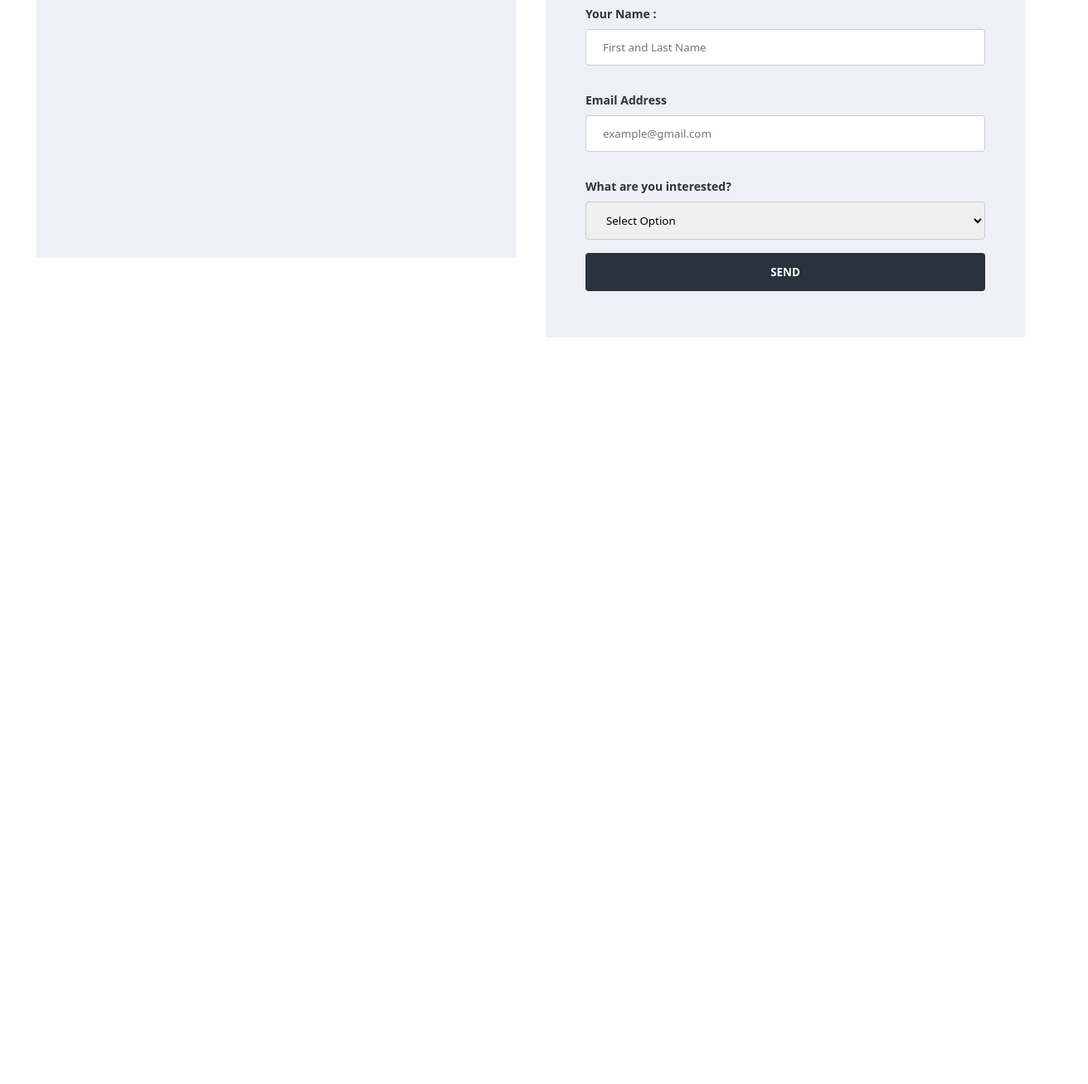
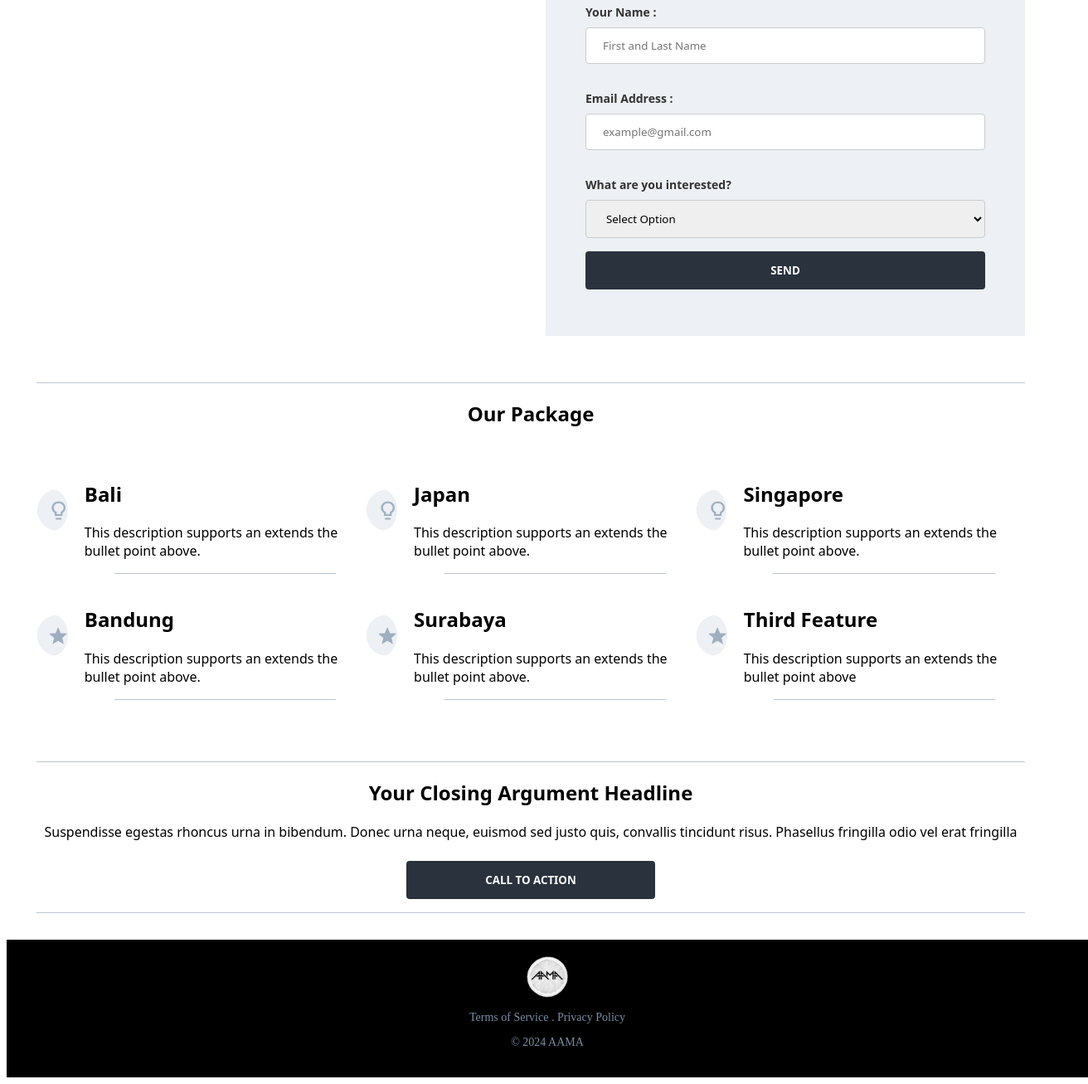
Before and after one commit to revou-fundamental-course/18-mar-24-aldynaditya, a plain HTML site: page index.html in a window 1280 px wide. Shown: the part 468-1775 px from the top of the page at 83% size, 1312 px wide, since content can reach past the window. Before the commit the page ends 883 px from the top, so only its background shows below. Drawn offline with Linux system fonts and the light colour scheme.

Commit message:
third commit

```diff
--- a/css/style.css
+++ b/css/style.css
@@ -21,18 +21,18 @@ hr {
 }
 
 .nav-button {
-    border: 1px solid;
+    border: 1px solid #798DA3;
     padding: 10px 20px;
     margin: 0;
     background-color: #ffffff;
-    color: rgb(0, 0, 0);
+    color: #000000;
     text-decoration: none;
+    font-weight: 500;
     font-family: system-ui, -apple-system, BlinkMacSystemFont, 'Segoe UI', Roboto, Oxygen, Ubuntu, Cantarell, 'Open Sans', 'Helvetica Neue', sans-serif;
 }
 
 .nav-button-left {
     border-radius: 10px 0 0 10px;
-
 }
 
 .nav-button-right {
@@ -50,7 +50,6 @@ hr {
 .logo-icon {
     width: 50px;
     height: 50px;
-    border: 1px solid;
     border-radius: 50%;
     background-image: url('../assets/logo.png');
     background-repeat: no-repeat;
@@ -70,13 +69,18 @@ hr {
     color: #798DA3;
 }
 
+.main-container {
+    width: 100%;
+    align-items: center;
+}
+
 .main-content-container {
     display: flex;
 }
 
 .autoslide-container {
     background-color:#EDF0F4;
-    height: 500px;
+    height: fit-content;
     width: 100%;
     margin-right: 18px;
     margin-left: 36px;
@@ -136,3 +140,86 @@ label {
 .form-control:focus {
     border-color: #555;
  }
+
+.form-design-submit-1 {
+    width: 300px;
+    background-color: #29323D;
+    color: white;
+    padding: 14px 20px;
+    margin: 8px 0;
+    border: none;
+    border-radius: 4px;
+    cursor: pointer;
+    font-weight: bold;
+    font-family: system-ui, -apple-system, BlinkMacSystemFont, 'Segoe UI', Roboto, Oxygen, Ubuntu, Cantarell, 'Open Sans', 'Helvetica Neue', sans-serif;
+}
+
+.package-horizontal {
+    display: flex;
+    margin-right: 36px;
+    margin-left: 36px;
+    justify-content: center;
+    align-items: center;
+ }
+
+.package-content{
+    display: flex;
+    height: 100%;
+    width: 100%;
+    align-items: center;
+    justify-content: flex-start;
+}
+
+.package-content > .symbol-icon1 {
+    margin-bottom: 40px;
+}
+
+.package-content > .symbol-icon2 {
+    margin-bottom: 40px;
+}
+
+.content {
+    margin-left: 20px;
+    padding-bottom: 10px;
+    font-family: system-ui, -apple-system, BlinkMacSystemFont, 'Segoe UI', Roboto, Oxygen, Ubuntu, Cantarell, 'Open Sans', 'Helvetica Neue', sans-serif;
+}
+
+.symbol-icon1 {
+    width: 50px;
+    height: 50px;
+    border-radius: 50%;
+    background-image: url('../assets/2.png');
+    background-repeat: no-repeat;
+    background-size: cover;
+}
+
+.symbol-icon2 {
+    width: 50px;
+    height: 50px;
+    border-radius: 50%;
+    background-image: url('../assets/3.png');
+    background-repeat: no-repeat;
+    background-size: cover;
+}
+
+footer {
+    background-color: #000000;
+    color: #798DA3;
+    text-align: center;
+    padding: 20px;
+    bottom: 0;
+    width: 100%;
+    font-size: 14px;
+}
+
+footer a {
+    text-decoration: none;
+    color: #798DA3;
+    font-size: 14px;
+}
+
+.container-logo {
+    display: flex;
+    justify-content: center;
+    align-items: center;
+}
--- a/index.html
+++ b/index.html
@@ -33,7 +33,7 @@
                 <section class="forminput">
                     <label for="">Your Name :</label><br>
                     <input type="text" id="name" name="name" class="form-design" placeholder="First and Last Name"><br><br>
-                    <label for="">Email Address</label><br>
+                    <label for="">Email Address :</label><br>
                     <input type="text" id="email" name="email" class="form-design" placeholder="example@gmail.com"><br><br>
                     <label for="">What are you interested?</label><br>
                     <select class="form-design" name="" id="">
@@ -47,8 +47,83 @@
             </div>
         </section>
 
+        <section class="main-container">
+            <header class="title-content">
+                <hr>
+                <h1>Our Package</h1>
+            </header>
+            <section class="package-horizontal">
+                <div class="package-content">
+                    <div class="symbol-icon1"></div>
+                    <main class="content">
+                        <h2><a href=""  style="text-decoration: none; color: black;">Bali</a></h2>
+                        <p>This description supports an extends the bullet point above.</p>
+                        <hr />
+                    </main>
+                </div>
+                <div class="package-content">
+                    <div class="symbol-icon1"></div>
+                    <main class="content">
+                        <h2><a href=""  style="text-decoration: none; color: black;">Japan</a></h2>
+                        <p>This description supports an extends the bullet point above.</p>
+                        <hr />
+                    </main>
+                </div>
+                <div class="package-content">
+                    <div class="symbol-icon1"></div>
+                    <main class="content">
+                        <h2><a href=""  style="text-decoration: none; color: black;">Singapore</a></h2>
+                        <p>This description supports an extends the bullet point above.</p>
+                        <hr />
+                    </main>
+                </div>
+            </section>
+            <section class="package-horizontal">
+                <div class="package-content">
+                    <div class="symbol-icon2"></div>
+                    <main class="content">
+                        <h2><a href=""  style="text-decoration: none; color: black;">Bandung</a></h2>
+                        <p>This description supports an extends the bullet point above.</p>
+                        <hr />
+                    </main>
+                </div>
+                <div class="package-content">
+                    <div class="symbol-icon2"></div>
+                    <main class="content">
+                        <h2><a href=""  style="text-decoration: none; color: black;">Surabaya</a></h2>
+                        <p>This description supports an extends the bullet point above.</p>
+                        <hr />
+                    </main>
+                </div>
+                <div class="package-content">
+                    <div class="symbol-icon2"></div>
+                    <main class="content">
+                        <h2><a href=""  style="text-decoration: none; color: black;">Third Feature</a></h2>
+                        <p>This description supports an extends the bullet point above</p>
+                        <hr />
+                    </main>
+                </div>
+            </section>
+        </section>
+        <section class="main-container">
+            <header class="title-content">
+                <hr>
+                <h1>Your Closing Argument Headline</h1>
+                <p>Suspendisse egestas rhoncus urna in bibendum. Donec urna neque, euismod sed
+                    justo quis, convallis tincidunt risus. Phasellus fringilla odio vel erat fringilla </p>
+                <input type="submit" value="CALL TO ACTION" class="form-design-submit-1">
+                <hr>
+            </header>
+        </section>
     </main>
-
+    <footer>
+        <div class="container-logo">
+            <div class="logo-icon"></div>
+        </div><br>
+        <a href="">Terms of Service .</a>
+        <a href=""> Privacy Policy</a>
+        <p>&copy; 2024 AAMA</p>
+    </footer>
 </body>
 
 </html>
```
Also changed, not shown: assets/2.png (added), assets/3.png (added).
